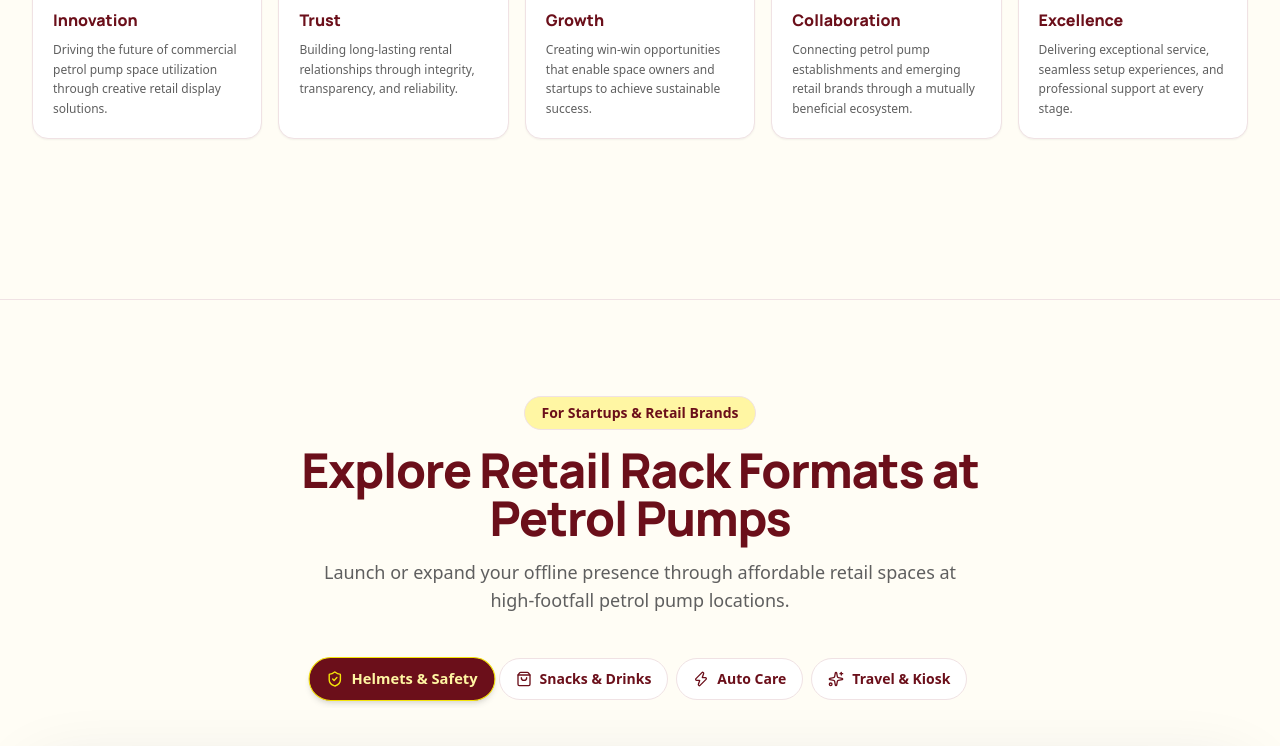
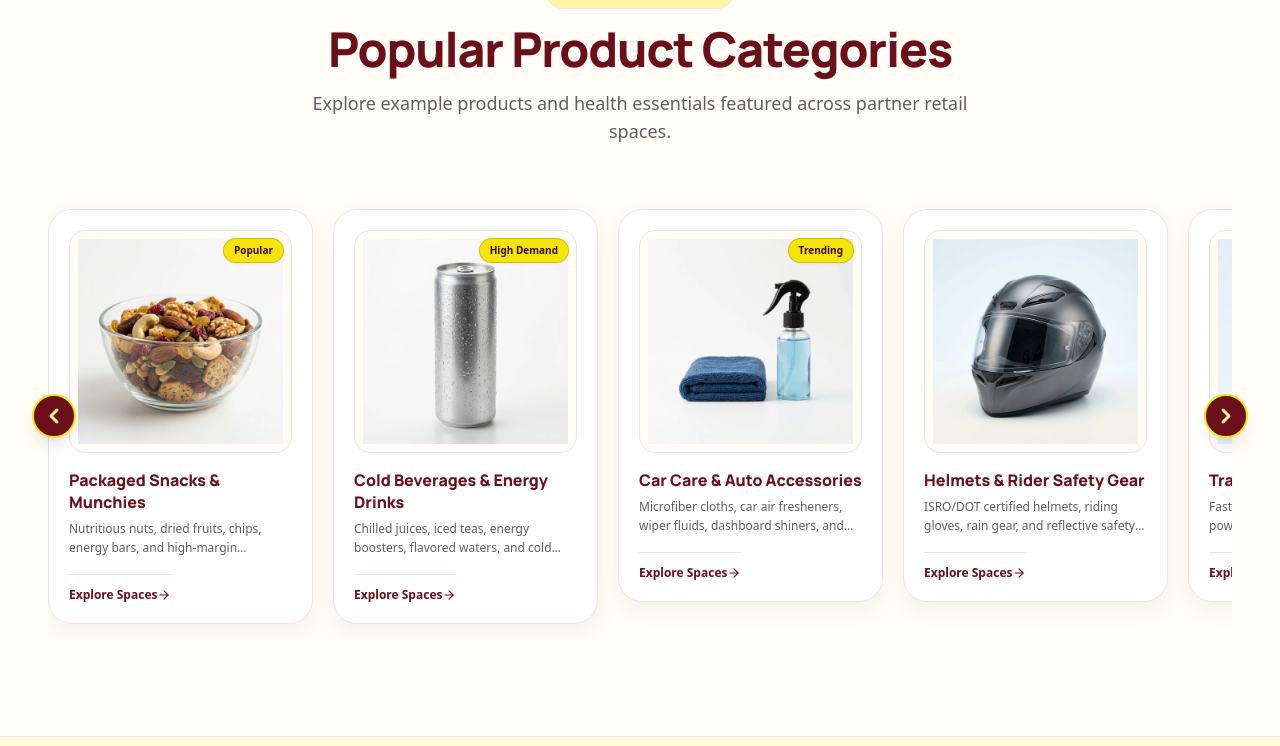
Before and after one commit to beyondwebco-lgtm/racksonrent-petrolbunk, a Next.js app: page / in a window 1280 px wide. Shown: the part 2847-3593 px from the top of the page. Built offline with nearby package versions, Linux system fonts and the light colour scheme.

Commit message:
Update page.tsx

```diff
--- a/app/page.tsx
+++ b/app/page.tsx
@@ -4,7 +4,7 @@ import React, { useState } from "react";
 import Hero from "@/components/Hero";
 import HeroStats from "@/components/HeroStats";
 import SpaceSearch from "@/components/SpaceSearch";
-import AboutUs from "@/components/AboutUs";
+
 import PetrolBunkShowcase from "@/components/PetrolBunkShowcase";
 import PopularCategories from "@/components/PopularCategories";
 import HowItWorks from "@/components/HowItWorks";
@@ -61,9 +61,7 @@ export default function HomePage() {
         <SpaceSearch onSearch={handleSearchSelect} />
       </ScrollReveal>
 
-      <ScrollReveal>
-        <AboutUs />
-      </ScrollReveal>
+
 
       <ScrollReveal>
         <PetrolBunkShowcase onSelectCategoryAction={handleShowcaseSelect} />
```
